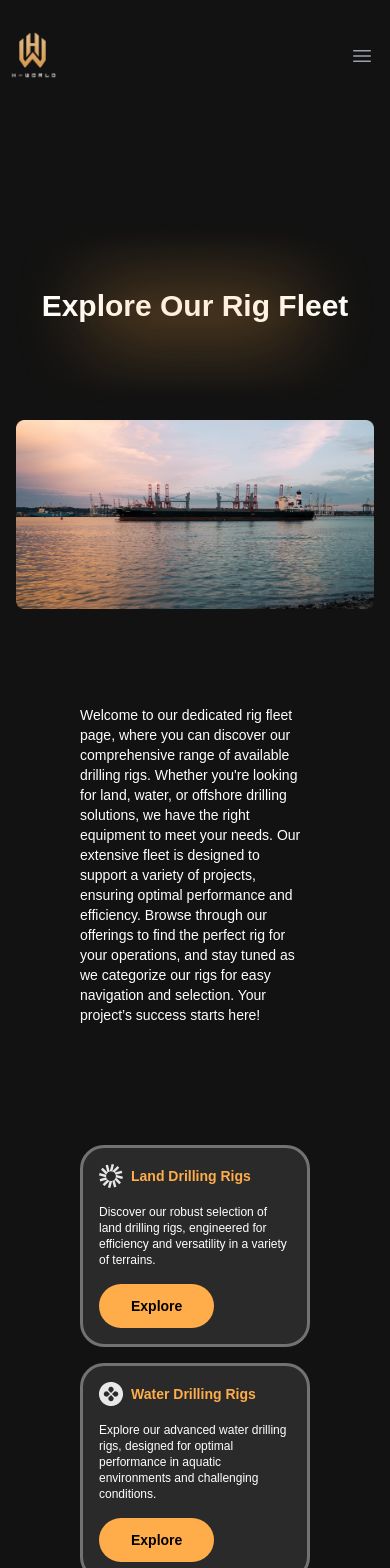
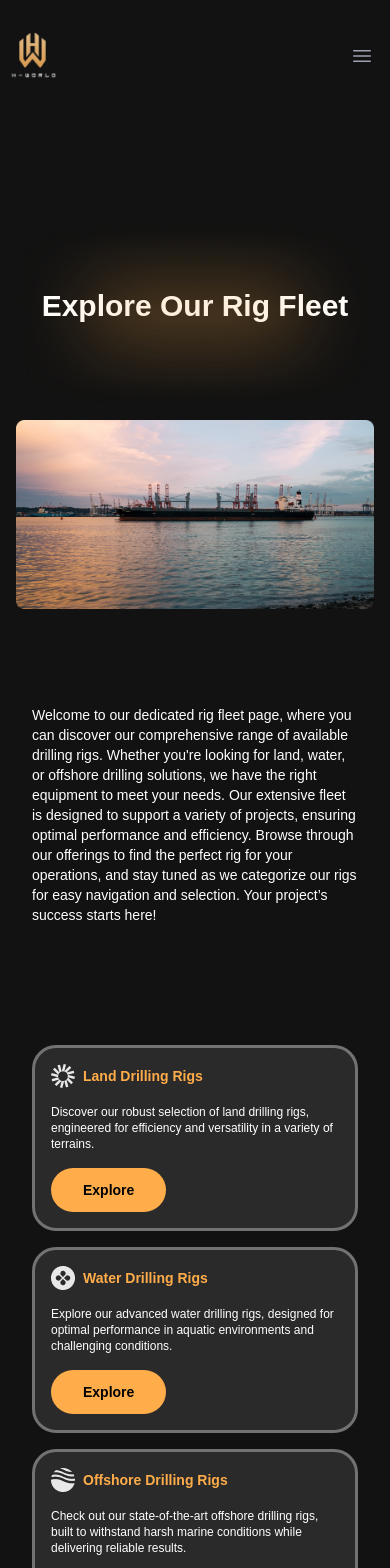
Before and after one commit to theophilus-hub/hworld, a Next.js app: page /marine/rigs in a window 390 px wide. Shown: the top 1568 px of the page. Built offline with nearby package versions, Linux system fonts and the light colour scheme.

Commit message:
mobile view of rigs

```diff
--- a/app/marine/rigs/water/page.jsx
+++ b/app/marine/rigs/water/page.jsx
@@ -82,7 +82,7 @@ function Water() {
       <div className="relative flex flex-col justify-center items-center pt-44 mb-[75px] md:mb-[150px] w-full">
         <div className=" space-y-24 flex flex-col justify-center items-center mx-4 md:mx-[10%]">
           <h1 className="font-poppins text-white font-extrabold text-center text-3xl md:text-5xl z-10">
-            Land Drilling Rigs
+            Water Drilling Rigs
           </h1>
 
 
--- a/components/marine/rigHero.jsx
+++ b/components/marine/rigHero.jsx
@@ -12,7 +12,7 @@ function RigHero() {
 
           <img src="/rig.png" alt="" />
 
-          <div className="z-10 px-16 flex flex-col justify-center items-center space-y-10">
+          <div className="z-10 px-4 md:px-16 flex flex-col justify-center items-center space-y-10">
             <h4 className=" text-left text-white text-sm md:text-base">
               Welcome to our dedicated rig fleet page, where you can discover
               our comprehensive range of available drilling rigs. Whether you're
```
